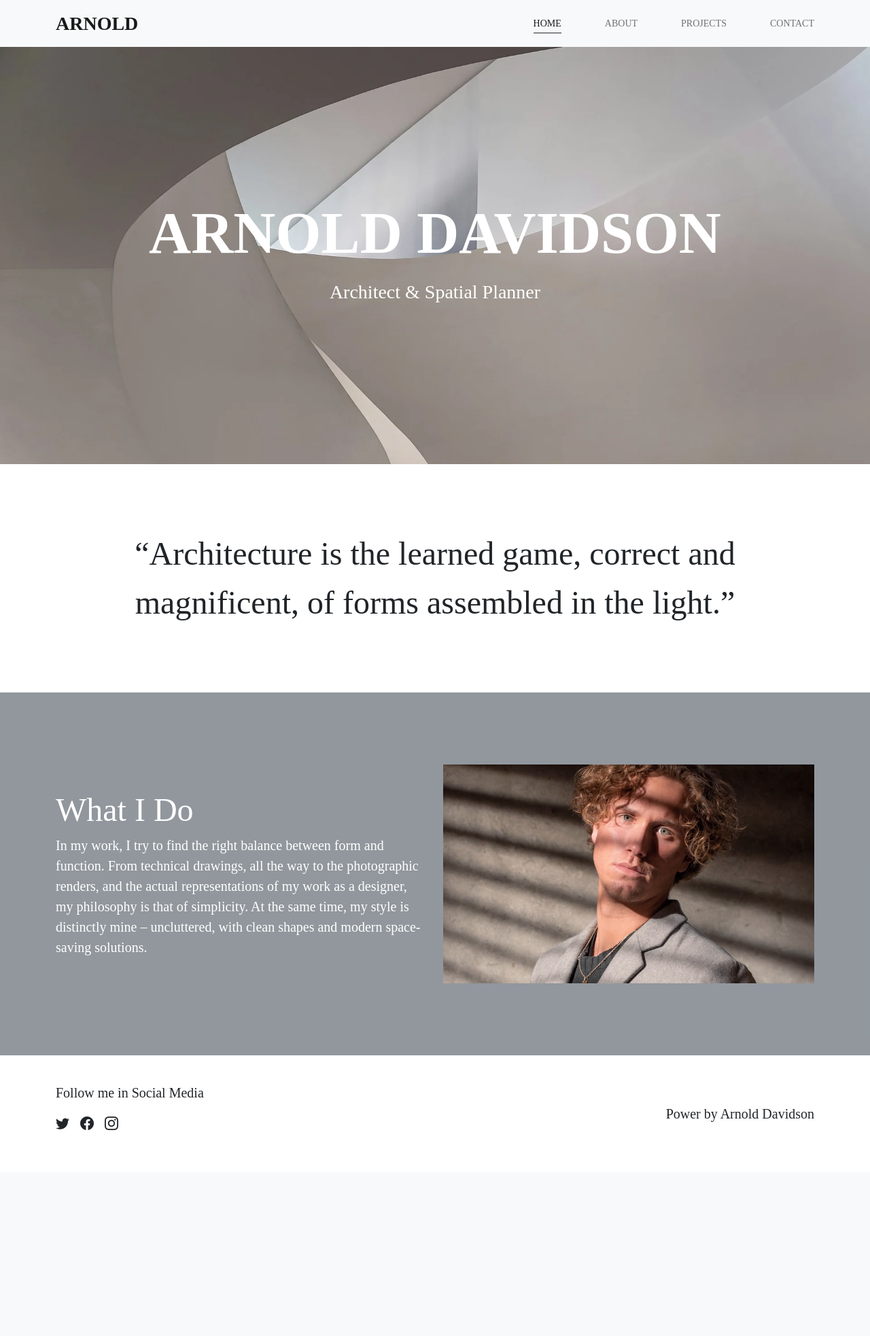
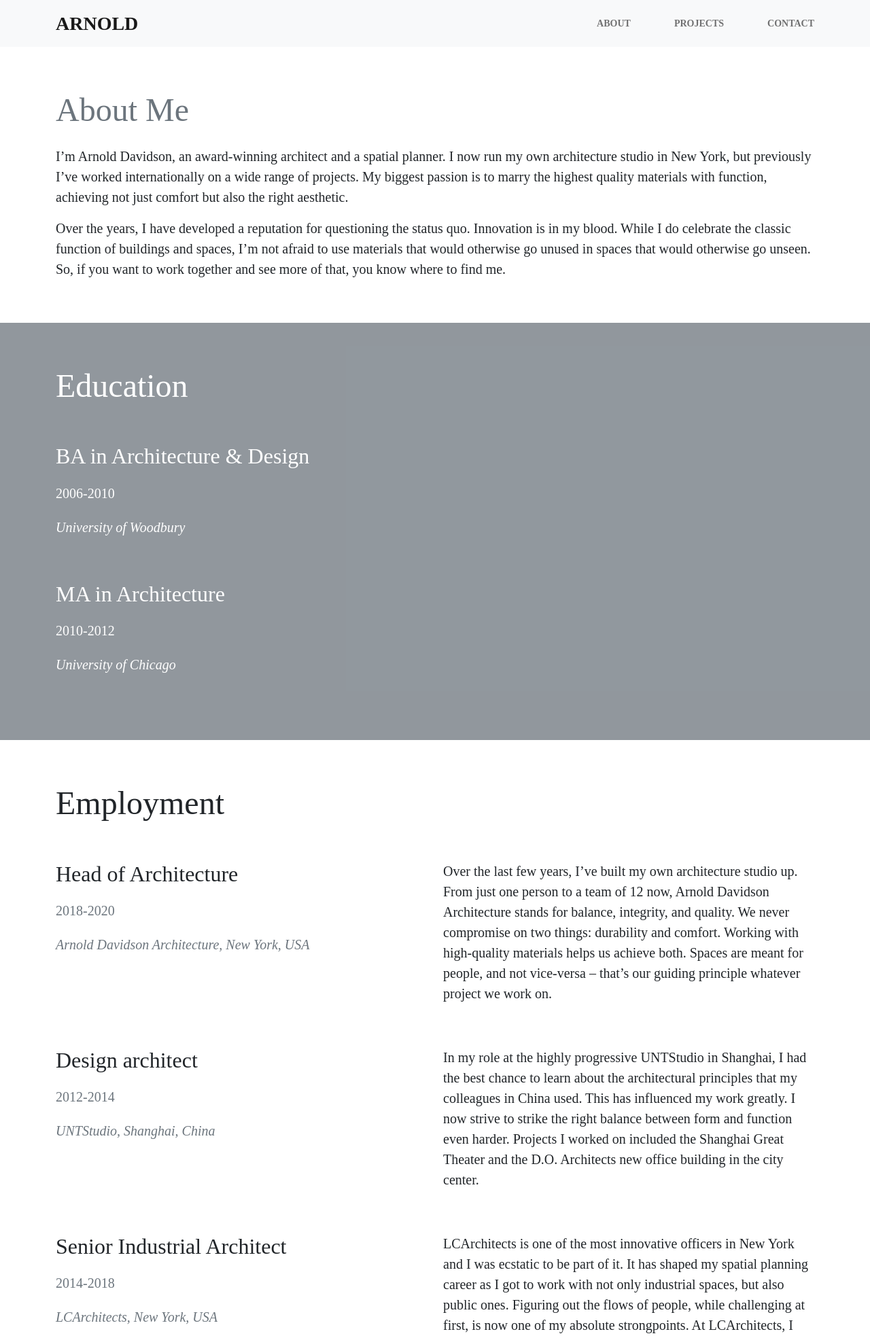
Before and after one commit to minjunn99/CVResumeProject, a PHP site: page /cvresume/index.php?controller=about in a window 1280 px wide. Shown: the top 1966 px of the page at 68% size. Before the commit the page ends 1663 px from the top, so only its background shows below. Run offline with PHP 8.4, Linux system fonts and the light colour scheme; some libraries are stand-ins or nearby versions; some web fonts are replaced.

Commit message:
Hoang Hieu Trung - Set up MVC for cvresume project

```diff
--- /dev/null
+++ b/Controllers/AboutController.php
@@ -0,0 +1,7 @@
+<?php
+
+class AboutController extends BaseController {
+    public function index() {
+        $this->view('abouts.index');
+    }
+}
--- /dev/null
+++ b/Controllers/BaseController.php
@@ -0,0 +1,25 @@
+<?php
+
+class BaseController {
+    const VIEW_FOLDER_NAME = 'Views';
+    const MODEL_FOLDER_NAME = 'Models';
+
+    /**
+     * Quy tắc truyền $path:
+     * + foldername.filename
+     * + Chỉ cần truyền thư mục bên trong thư mục Views
+     */
+    protected function view($view_path, $data = []) {
+        foreach($data as $key => $value) {
+            $$key = $value;
+        }
+
+        $view_path = self::VIEW_FOLDER_NAME. '/' . str_replace('.', '/', $view_path) . '.php';
+        require($view_path);
+    }
+
+    protected function load_model($model_path) {
+        $viewPath = self::MODEL_FOLDER_NAME. '/' . $modelPath. '.php';
+        require($viewPath);
+    }
+}
--- /dev/null
+++ b/Models/BaseModel.php
@@ -0,0 +1,5 @@
+<?php
+
+class BaseModel {
+
+}
--- /dev/null
+++ b/Views/abouts/index.php
@@ -0,0 +1,111 @@
+<!-- About section -->
+<section class="about">
+    <div class="container">
+        <h3 class="heading text-secondary text-capitalize mb-4">about me</h3>
+        <p>I’m Arnold Davidson, an award-winning architect and a spatial planner. I now run my own architecture studio in New York, but previously I’ve worked internationally on a wide range of projects. My biggest passion is to marry the highest quality materials with function, achieving not just comfort but also the right aesthetic. </p>
+        <p class="mb-0">Over the years, I have developed a reputation for questioning the status quo. Innovation is in my blood. While I do celebrate the classic function of buildings and spaces, I’m not afraid to use materials that would otherwise go unused in spaces that would otherwise go unseen. So, if you want to work together and see more of that, you know where to find me.</p>
+    </div>
+</section>
+
+<!-- Education section -->
+<section class="education bg-secondary bg-opacity-75 text-white">
+    <div class="container">
+        <h3 class="heading text-capitalize mb-4">education</h3>
+        <div class="education-list">
+            <div class="education-item flow">
+                <h4 class="education-major mb-0">BA in Architecture & Design</h4>
+                <p class="education-info mb-0">2006-2010</p>
+                <p class="education-name fst-italic mb-0">University of Woodbury</p>
+            </div>
+            <div class="education-item flow">
+                <h4 class="education-major mb-0">MA in Architecture</h4>
+                <p class="education-info mb-0">2010-2012</p>
+                <p class="education-name fst-italic mb-0">University of Chicago</p>
+            </div>
+        </div>
+    </div>
+</section>
+
+<!-- Employment section -->
+<section class="employment">
+    <div class="container">
+        <h3 class="heading text-capitalize mb-4">employment</h3>
+        <div class="employment-list">
+            <div class="employment-item row">
+                <div class="employment-content col-md-6 flow">
+                    <h4 class="employment-pos mb-0">Head of Architecture</h4>
+                    <p class="employment-info text-secondary mb-0">2018-2020</p>
+                    <p class="employment-address text-secondary fst-italic">Arnold Davidson Architecture, New York, USA</p>
+                </div>
+                <div class="col-md-6">
+                    <p class="mb-0">
+                        Over the last few years, I’ve built my own architecture studio up. From just one person to a team of 12 now, Arnold Davidson Architecture stands for balance, integrity, and quality. We never compromise on two things: durability and comfort. Working with high-quality materials helps us achieve both. Spaces are meant for people, and not vice-versa – that’s our guiding principle whatever project we work on.
+                    </p>
+                </div>
+            </div>
+            <div class="employment-item row">
+                <div class="employment-content col-md-6 flow">
+                    <h4 class="employment-pos mb-0">Design architect</h4>
+                    <p class="employment-info text-secondary mb-0">2012-2014</p>
+                    <p class="employment-address text-secondary fst-italic">UNTStudio, Shanghai, China</p>
+                </div>
+                <div class="col-md-6">
+                    <p class="mb-0">
+                        In my role at the highly progressive UNTStudio in Shanghai, I had the best chance to learn about the architectural principles that my colleagues in China used. This has influenced my work greatly. I now strive to strike the right balance between form and function even harder. Projects I worked on included the Shanghai Great Theater and the D.O. Architects new office building in the city center.
+                    </p>
+                </div>
+            </div>
+            <div class="employment-item row">
+                <div class="employment-content col-md-6 flow">
+                    <h4 class="employment-pos mb-0">Senior Industrial Architect</h4>
+                    <p class="employment-info text-secondary mb-0">2014-2018</p>
+                    <p class="employment-address text-secondary fst-italic">LCArchitects, New York, USA</p>
+                </div>
+                <div class="col-md-6">
+                    <p class="mb-0">
+                        LCArchitects is one of the most innovative officers in New York and I was ecstatic to be part of it. It has shaped my spatial planning career as I got to work with not only industrial spaces, but also public ones. Figuring out the flows of people, while challenging at first, is now one of my absolute strongpoints. At LCArchitects, I worked on the TXK’s new neighborhood planning and Ohio Wood Company’s headquarters.
+                    </p>
+                </div>
+            </div>
+        </div>
+    </div>
+</section>
+
+<!-- Testimonial section -->
+<section class="testimonial bg-secondary bg-opacity-75 text-white">
+    <div class="container">
+        <div id="carouselExampleControlsNoTouching" class="carousel slide" data-bs-touch="false" data-bs-interval="false">
+            <div class="carousel-inner">
+                <div class="carousel-item active">
+                    <div class="testimonial-content mx-auto flow">
+                        <p class="fs-1 mb-0">“</p>
+                        <p class="mb-0">Arnold is relentless in his approach. Once he has a plan, he will work at it until exact precision is achieved. Form his blueprints, to the renders and then the actual results – the consistency he and his team is able to achieve is just remarkable.</p>
+                        <h6 class="text-uppercase mb-0">- Adjaye Associates</h6>
+                    </div>
+                </div>
+                <div class="carousel-item">
+                    <div class="testimonial-content mx-auto flow">
+                        <p class="fs-1 mb-0">“</p>
+                        <p class="mb-0">It has been a delight working with Arnold and his studio team on our latest residential complex build. From start to finish, he was professional and made sure that the final result is of the highest quality. Our unreserved recommendation goes out to Arnold.</p>
+                        <h6 class="text-uppercase mb-0">- eca</h6>
+                    </div>
+                </div>
+                <div class="carousel-item">
+                    <div class="testimonial-content mx-auto flow">
+                        <p class="fs-1 mb-0">“</p>
+                        <p class="mb-0">It has been a delight working with Arnold and his studio team on our latest residential complex build. From start to finish, he was professional and made sure that the final result is of the highest quality. Our unreserved recommendation goes out to Arnold.</p>
+                        <h6 class="text-uppercase mb-0">- eca 2</h6>
+                    </div>
+                </div>
+            </div>
+            <button class="carousel-control-prev" type="button" data-bs-target="#carouselExampleControlsNoTouching" data-bs-slide="prev">
+                <span class="carousel-control-prev-icon" aria-hidden="true"></span>
+                <span class="visually-hidden">Previous</span>
+            </button>
+            <button class="carousel-control-next" type="button" data-bs-target="#carouselExampleControlsNoTouching" data-bs-slide="next">
+                <span class="carousel-control-next-icon" aria-hidden="true"></span>
+                <span class="visually-hidden">Next</span>
+            </button>
+        </div>
+    </div>
+</section>
--- a/assets/css/styles.css
+++ b/assets/css/styles.css
@@ -55,25 +55,6 @@ section .heading {
 @media only screen and (min-width: 64em) {
   .navbar-nav {
     gap: 4rem;
-  }
-
-  .nav-link::after {
-    content: "";
-    width: 100%;
-    height: 1px;
-    background-color: rgb(42, 43, 49);
-    position: absolute;
-    bottom: -0.25rem;
-    left: 0;
-    opacity: 0;
-  }
-
-  .nav-link:hover::after {
-    opacity: 1;
-  }
-
-  .active.nav-link::after {
-    opacity: 1;
   }
 }
 
--- a/includes/header.php
+++ b/includes/header.php
@@ -33,16 +33,13 @@
                 <div class="collapse navbar-collapse py-3" id="navbarSupportedContent">
                     <ul class="navbar-nav ms-auto mb-2 mb-lg-0">
                         <li class="nav-item text-uppercase">
-                            <a class="nav-link active" aria-current="page" href="/cvresume/">home</a>
+                            <a class="nav-link fw-bold" aria-current="page" href="/cvresume/index.php?controller=about">about</a>
                         </li>
                         <li class="nav-item text-uppercase">
-                            <a class="nav-link" aria-current="page" href="/cvresume/view/about.php">about</a>
+                            <a class="nav-link fw-bold" href="/cvresume/index.php?controller=project">projects</a>
                         </li>
                         <li class="nav-item text-uppercase">
-                            <a class="nav-link" href="/cvresume/view/projects.php">projects</a>
-                        </li>
-                        <li class="nav-item text-uppercase">
-                            <a class="nav-link" href="/cvresume/view/contact.php">contact</a>
+                            <a class="nav-link fw-bold" href="/cvresume/index.php?controller=contact">contact</a>
                         </li>
                     </ul>
                 </div>
--- a/index.php
+++ b/index.php
@@ -1,10 +1,26 @@
 <?php
     include(dirname(__FILE__)."/includes/header.php");
-    // include __DIR__ '/cvresume/includes/header.php';
 ?>
 
 <main>
-    <?php include(dirname(__FILE__)."/view/home.php"); ?>
+    <?php
+        require("./Core/Database.php");
+        require("./Models/BaseModel.php");
+        require("./Controllers/BaseController.php");
+
+        if(isset($_REQUEST['controller'])) {
+            $controllerName = ucfirst(strtolower($_REQUEST['controller'])) . 'Controller';
+        } else {
+            $controllerName = "HomeController";
+        }
+
+        $actionName = $_REQUEST['action'] ?? 'index';
+
+        require("./Controllers/${controllerName}.php");
+
+        $controllerObj = new $controllerName;
+        $controllerObj->$actionName();
+    ?>
 </main>
 
 <?php include(dirname(__FILE__)."/includes/footer.php"); ?>
```
Also changed, not shown: Controllers/ContactController.php (added, +7 -0 lines), Controllers/HomeController.php (added, +7 -0 lines), Controllers/ProjectController.php (added, +7 -0 lines), Views/contacts/index.php (added, +20 -0 lines), Views/projects/index.php (added, +63 -0 lines), view/about.php (deleted, +0 -120 lines), view/contact.php (deleted, +0 -29 lines), view/projects.php (deleted, +0 -72 lines), Core/Database.php (added), Views/homes/index.php (renamed from view/home.php).
